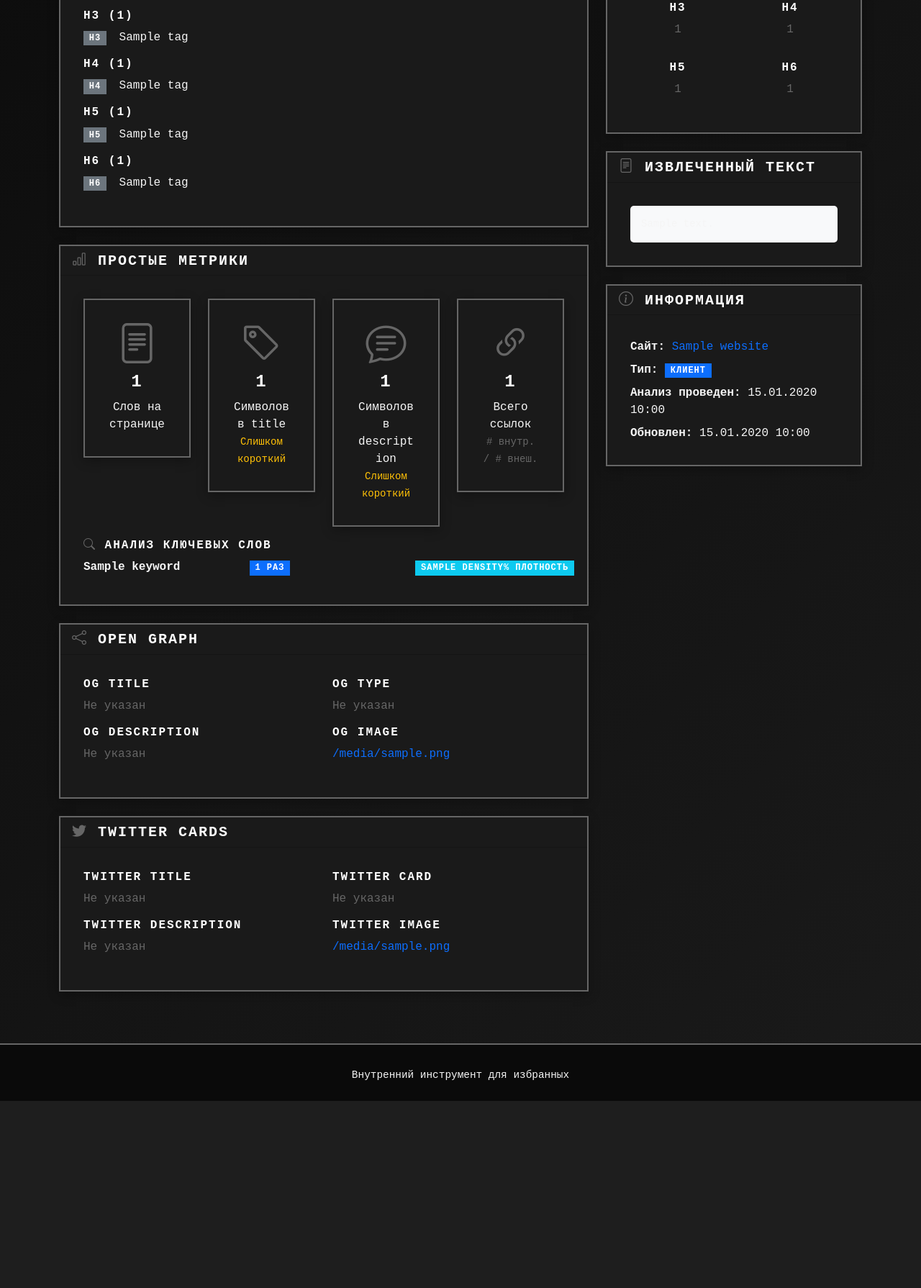
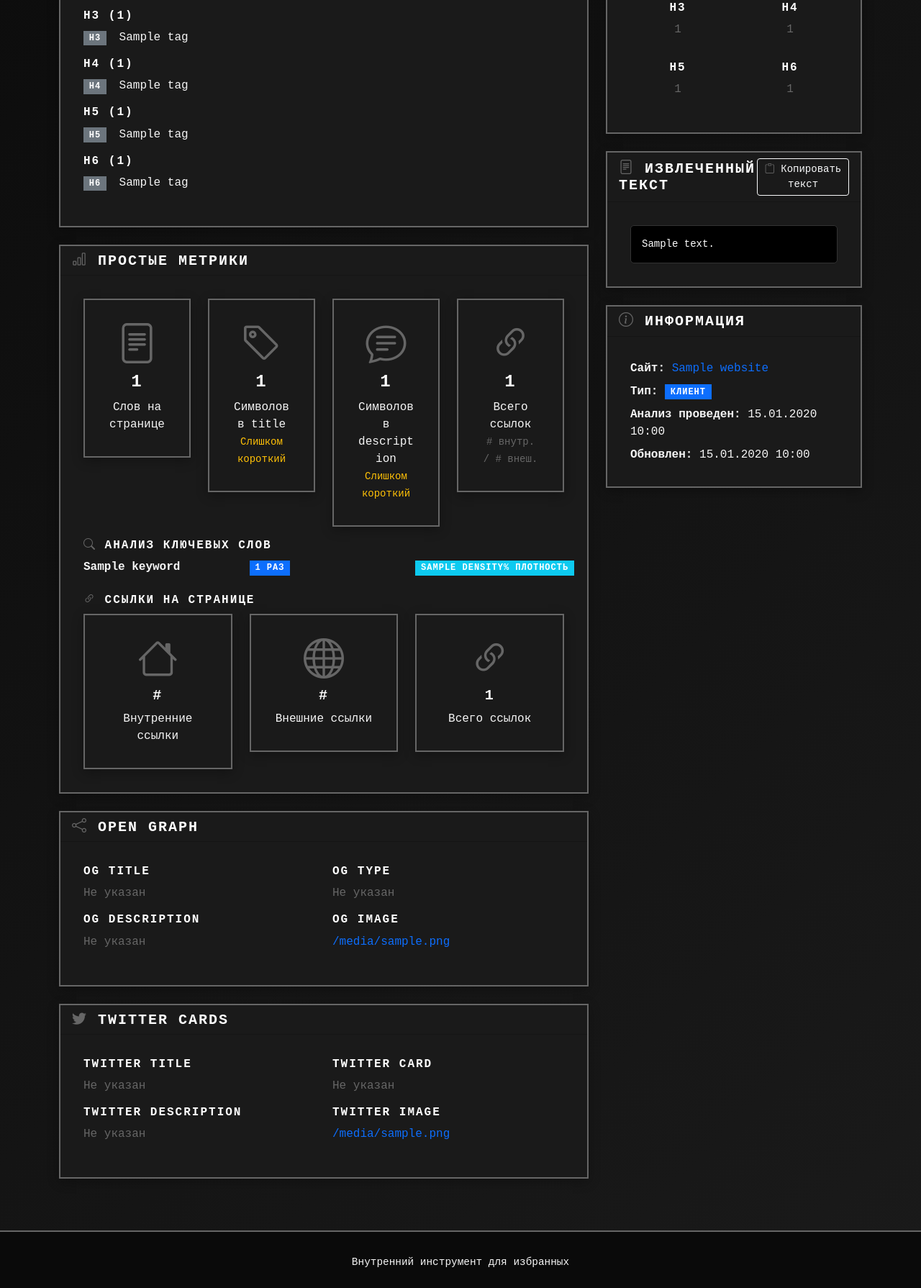
Before and after one commit to DmitryRzhansky/for-our-company, a Django app: template templates/tools/analysis_detail.html in a window 1280 px wide. Shown: the part 780-2570 px from the top of the page at 72% size. Before the commit the page ends 2310 px from the top, so only its background shows below. Run offline with Django 5.2, Linux system fonts and the light colour scheme; the template is opened without the code that fills it: most values are stand-ins (such as "Sample title", 1, 10 or a date in 2020).

Commit message:
Добавление новых метрик анализа ссылок и улучшение функционала извлечения текста: обновлены шаблоны для отображения внутренних и внешних ссылок, добавлена возможность копирования извлеченного текста, улучшен парсер для более точного извлечения основного контента.

```diff
--- a/templates/tools/analysis_detail.html
+++ b/templates/tools/analysis_detail.html
@@ -252,6 +252,42 @@
                         </div>
                     </div>
                 {% endif %}
+
+                <!-- Ссылки -->
+                <div class="row mt-3">
+                    <div class="col-12">
+                        <h6><i class="bi bi-link-45deg"></i> Ссылки на странице</h6>
+                        <div class="row">
+                            <div class="col-md-4">
+                                <div class="card stats-card">
+                                    <div class="card-body text-center">
+                                        <i class="bi bi-house display-4 mb-2"></i>
+                                        <h5>{{ analysis.internal_links }}</h5>
+                                        <p class="mb-0">Внутренние ссылки</p>
+                                    </div>
+                                </div>
+                            </div>
+                            <div class="col-md-4">
+                                <div class="card stats-card">
+                                    <div class="card-body text-center">
+                                        <i class="bi bi-globe display-4 mb-2"></i>
+                                        <h5>{{ analysis.external_links }}</h5>
+                                        <p class="mb-0">Внешние ссылки</p>
+                                    </div>
+                                </div>
+                            </div>
+                            <div class="col-md-4">
+                                <div class="card stats-card">
+                                    <div class="card-body text-center">
+                                        <i class="bi bi-link-45deg display-4 mb-2"></i>
+                                        <h5>{{ analysis.total_links }}</h5>
+                                        <p class="mb-0">Всего ссылок</p>
+                                    </div>
+                                </div>
+                            </div>
+                        </div>
+                    </div>
+                </div>
             </div>
         </div>
 
@@ -401,17 +437,40 @@
         <!-- Извлеченный текст -->
         {% if analysis.extracted_text %}
             <div class="card stats-card mb-4">
-                <div class="card-header">
+                <div class="card-header d-flex justify-content-between align-items-center">
                     <h5 class="mb-0">
                         <i class="bi bi-file-text"></i> Извлеченный текст
                     </h5>
+                    <button class="btn btn-sm btn-outline-light" onclick="copyText()">
+                        <i class="bi bi-clipboard"></i> Копировать текст
+                    </button>
                 </div>
                 <div class="card-body">
-                    <div style="max-height: 300px; overflow-y: auto; background-color: #f8f9fa; padding: 15px; border-radius: 5px;">
-                        <pre style="white-space: pre-wrap; font-family: inherit; margin: 0;">{{ analysis.extracted_text }}</pre>
+                    <div id="extracted-text" style="max-height: 300px; overflow-y: auto; background-color: #000; color: #fff; padding: 15px; border-radius: 5px; border: 1px solid #333;">
+                        <pre style="white-space: pre-wrap; font-family: 'Courier New', monospace; margin: 0; color: #fff;">{{ analysis.extracted_text }}</pre>
                     </div>
                 </div>
             </div>
+
+            <script>
+                function copyText() {
+                    const textElement = document.getElementById('extracted-text');
+                    const text = textElement.textContent;
+                    navigator.clipboard.writeText(text).then(function() {
+                        // Показываем уведомление
+                        const button = event.target.closest('button');
+                        const originalText = button.innerHTML;
+                        button.innerHTML = '<i class="bi bi-check"></i> Скопировано!';
+                        button.classList.remove('btn-outline-light');
+                        button.classList.add('btn-success');
+                        setTimeout(() => {
+                            button.innerHTML = originalText;
+                            button.classList.remove('btn-success');
+                            button.classList.add('btn-outline-light');
+                        }, 2000);
+                    });
+                }
+            </script>
         {% endif %}
 
         <!-- Информация об анализе -->
--- a/templates/tools/analysis_list.html
+++ b/templates/tools/analysis_list.html
@@ -59,7 +59,7 @@
                             <div class="col-12">
                                 <label for="keywords" class="form-label">Ключевые слова (по одному на строку)</label>
                                 <textarea class="form-control" id="keywords" name="keywords" rows="3" placeholder="пластиковые окна&#10;установка окон&#10;окна пвх"></textarea>
-                                <small class="text-muted">
+                                <small class="text-white">
                                     <i class="bi bi-info-circle"></i>
                                     Анализирует: SEO-теги, заголовки, метрики, плотность ключевых слов, ссылки, извлеченный текст
                                 </small>
@@ -107,8 +107,6 @@
                         <select class="form-select" id="sort" name="sort">
                             <option value="-created_at" {% if request.GET.sort == "-created_at" %}selected{% endif %}>Новые сначала</option>
                             <option value="created_at" {% if request.GET.sort == "created_at" %}selected{% endif %}>Старые сначала</option>
-                            <option value="page_title" {% if request.GET.sort == "page_title" %}selected{% endif %}>По title А-Я</option>
-                            <option value="-response_time" {% if request.GET.sort == "-response_time" %}selected{% endif %}>По времени ответа</option>
                         </select>
                     </div>
                     <div class="col-md-1">
```
Also changed, not shown: tools/seo_parser.py (+30 -2 lines), tools/views.py (+11 -3 lines).
